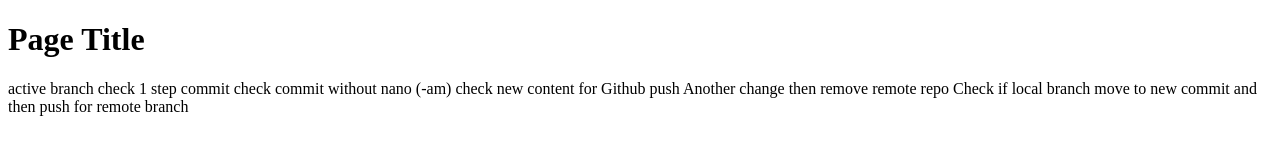
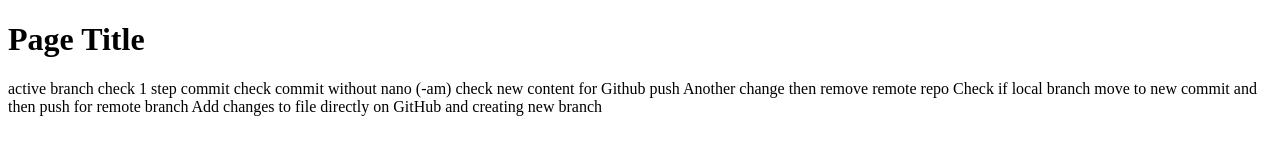
Before and after one commit to maxsabo/my_profile, a plain HTML site: page index.html in a window 1280 px wide. Drawn offline with Linux system fonts and the light colour scheme.

Commit message:
Update index.html

```diff
--- a/index.html
+++ b/index.html
@@ -14,5 +14,6 @@
 new content for Github push
 Another change then remove remote repo
 Check if local branch move to new commit and then push for remote branch
+    Add changes to file directly on GitHub and creating new branch
 </body>
 </html>
```
